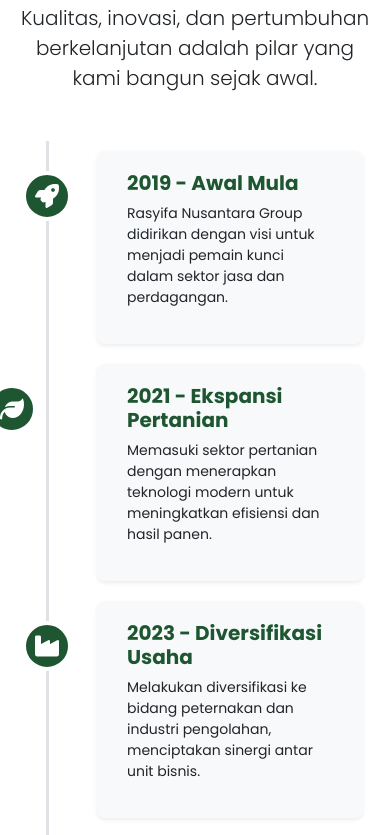
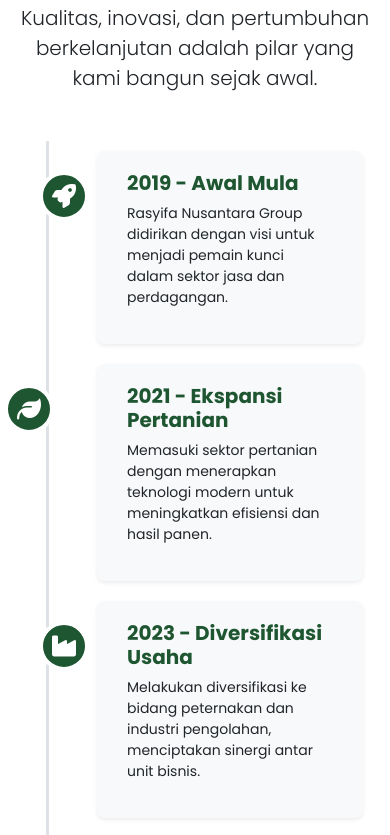
Before and after one commit to ayick13/adrie, a plain HTML site: page index.html in a window 390 px wide. Shown: the part 886-1721 px from the top of the page. Drawn offline with nearby package versions, Linux system fonts and the light colour scheme.

Commit message:
Add files via upload

```diff
--- a/main.css
+++ b/main.css
@@ -101,5 +101,5 @@
             .timeline::after { left: 35px; }
             .timeline-container { width: 100%; padding-left: 85px; padding-right: 15px; }
             .timeline-container.left, .timeline-container.right { left: 0%; }
-            .timeline-container .timeline-icon { left: 10px; }
+            .timeline-container .timeline-icon { left: 10px; margin-left: 17px;}
         }
```
